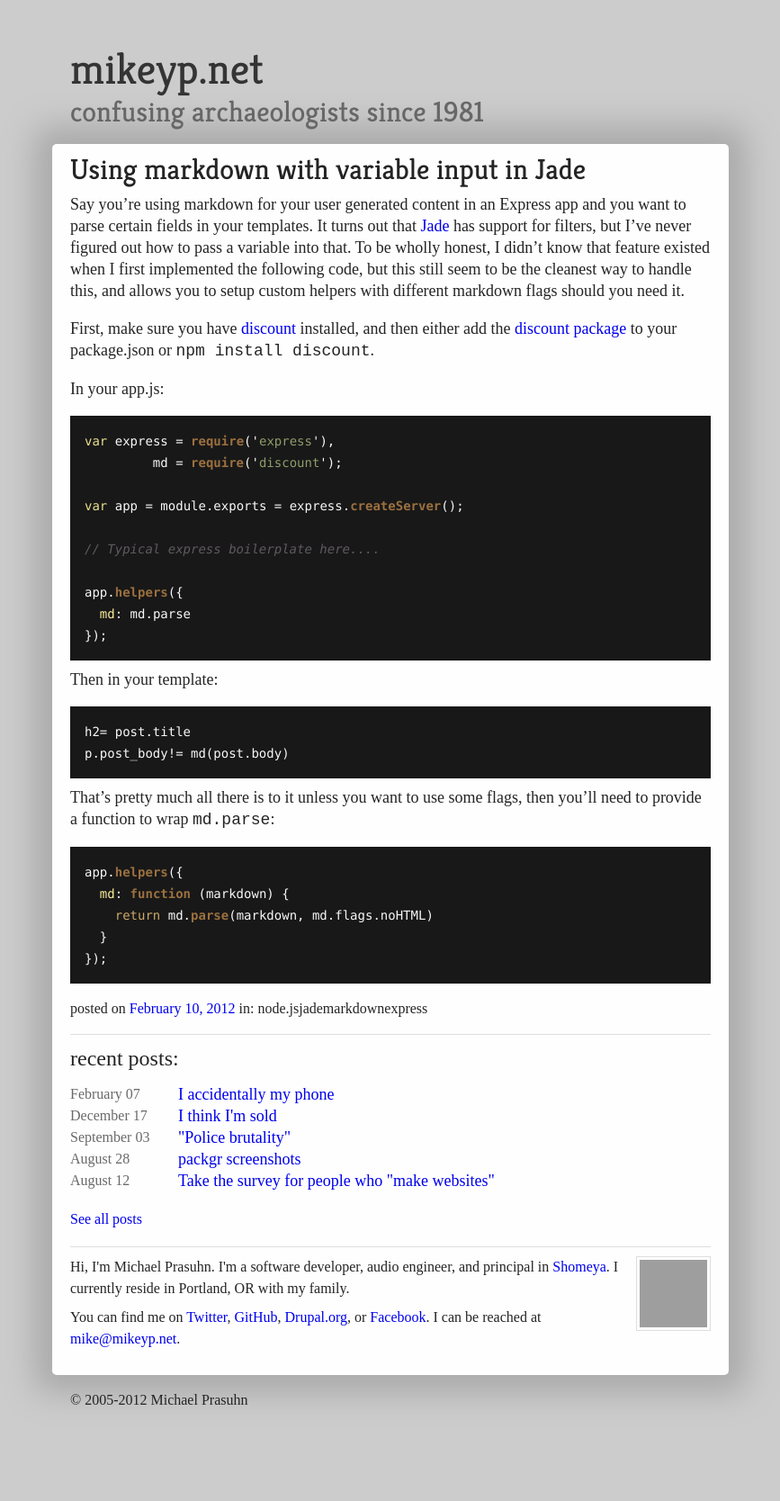
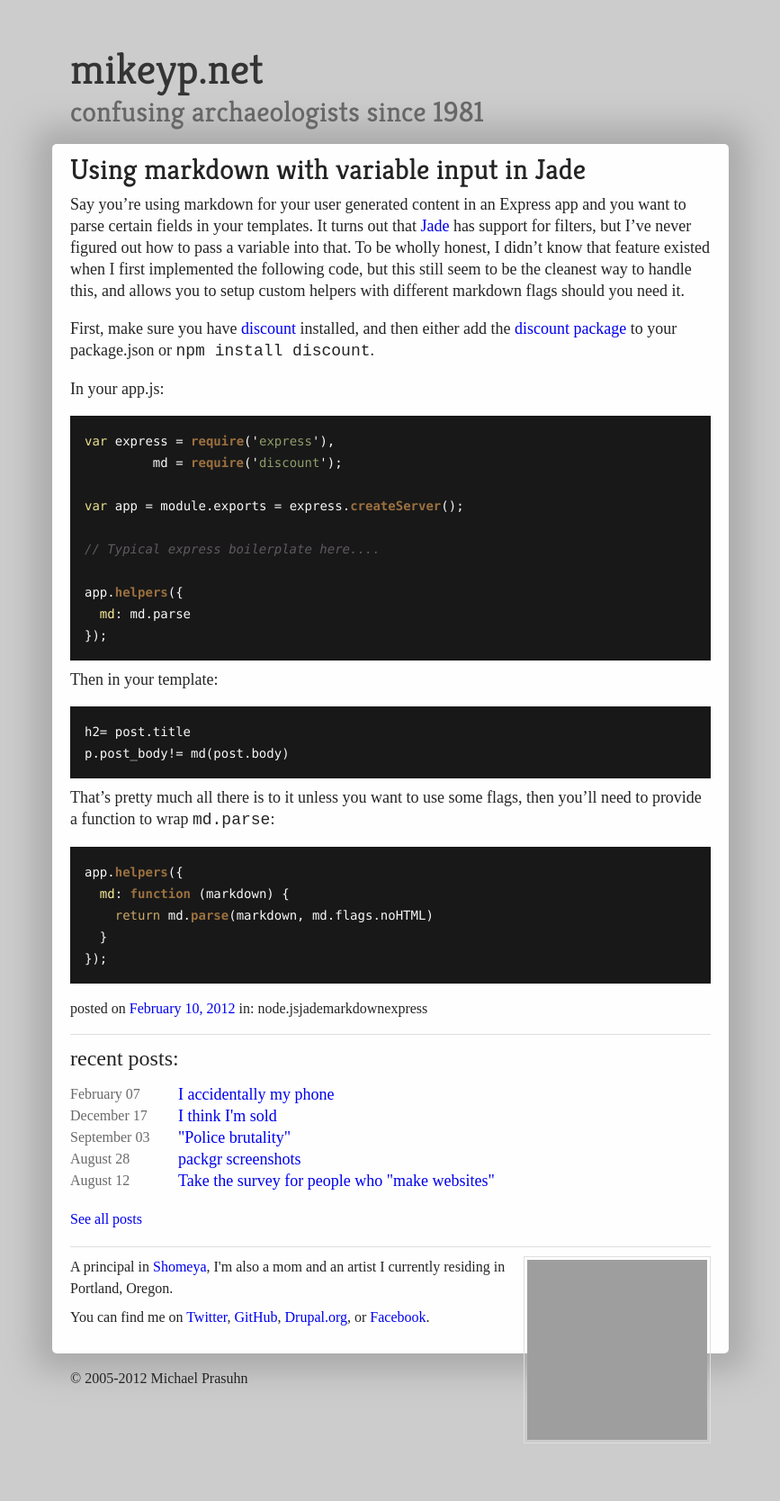
Before and after one commit to sarahp/jekyll_lovesarahinc, a Jekyll site: the page built from index.html, in a window 1280 px wide. Shown: the whole page at 90% size, without its empty margins (206-1073 px from the left). Built offline with Jekyll 4.4.1, drawn with Linux system fonts in a browser that asks for light colours; some web fonts are replaced; Markdown is read by kramdown in place of the engine named in the settings; after the commit the page ends 1644 px from its top, so only the background shows below that; grey boxes are pictures that could not be loaded.

Commit message:
Updating the vcard, and cleaning up the files.

```diff
--- a/_includes/vcard.html
+++ b/_includes/vcard.html
@@ -1,5 +1,5 @@
 <div class="vcard">
-  <img src="http://www.gravatar.com/avatar/45f8631bbdfd2494142df39c5943783e.png?s=75" class="photo left" alt="Michael Prasuhn" >
-  <p>Hi, I'm Michael Prasuhn. I'm a software developer, audio engineer, and principal in <a href="http://shomeya.com">Shomeya</a>. I currently reside in Portland, OR with my family.</p>
-  <p>You can find me on <a href="https://twitter.com/#!/mikey_p" rel="me">Twitter</a>, <a href="https://github.com/mikeyp">GitHub</a>, <a href="http://drupal.org/user/62496" rel="me">Drupal.org</a>, or <a href="https://www.facebook.com/no.underscores.allowed">Facebook</a>. I can be reached at <a href="mailto:mike@mikeyp.net">mike@mikeyp.net</a>.</p>
+  <img src="http://www.gravatar.com/avatar/7b8358b18c863112b3cbaa4a5ba34449.png" class="photo left" alt="Sarah Prasuhn" >
+  <p>A principal in <a href="http://shomeya.com">Shomeya</a>, I'm also a mom and an artist I currently residing in Portland, Oregon.</p>
+  <p>You can find me on <a href="https://twitter.com/#!/sarah__p" rel="me">Twitter</a>, <a href="https://github.com/sarahp">GitHub</a>, <a href="http://drupal.org/user/199064" rel="me">Drupal.org</a>, or <a href="https://www.facebook.com/sarahunderscorep">Facebook</a>.</p>
 </div>
```
Also changed, not shown: 1 other file.
